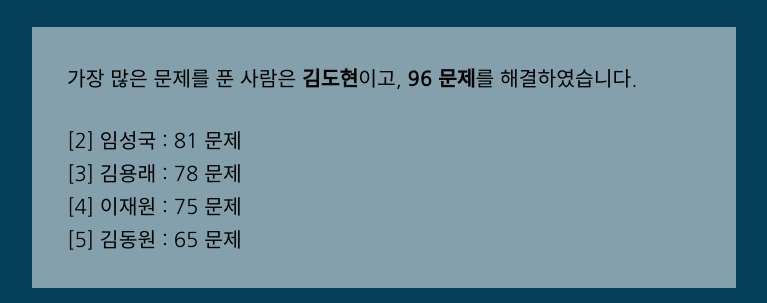
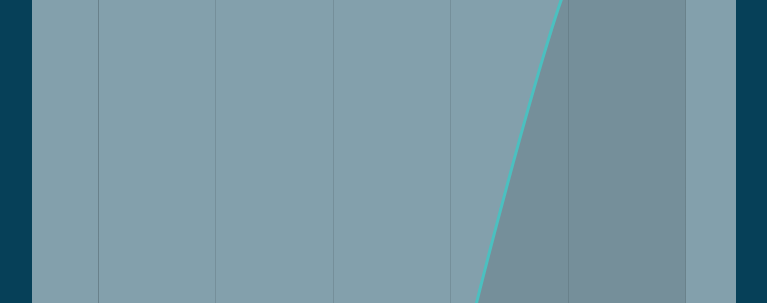
Before and after one commit to TeamCrazyPerformance/2021SummerAlgorithm, a React (Create React App) app: page / in a window 1280 px wide. Shown: the part 1920-2223 px from the top of the page, without its empty margins (256-1023 px from the left). Built offline with nearby package versions, Linux system fonts and the light colour scheme.

Commit message:
UPDATE problem solved chart added
Signed-off-by: yongrae <kyr9389@naver.com>

```diff
--- a/src/App.jsx
+++ b/src/App.jsx
@@ -1,4 +1,5 @@
 import logo from './logo.png';
+import ProblemSolveChart from './component/ProblemSolveChart';
 import './App.css';
 
 function App() {
@@ -33,10 +34,7 @@ function App() {
                     <div className="App-box left-align">
                         <p className="App-body">가장 많은 문제를 푼 사람은 <strong>김도현</strong>이고, <strong>96 문제</strong>를 해결하였습니다.</p>
                         <br/>
-                        <p className="App-body">[2] 임성국 : 81 문제</p>
-                        <p className="App-body">[3] 김용래 : 78 문제</p>
-                        <p className="App-body">[4] 이재원 : 75 문제</p>
-                        <p className="App-body">[5] 김동원 : 65 문제</p>
+                        <ProblemSolveChart/>
                     </div>
                 </header>
             </section>
--- /dev/null
+++ b/src/component/ProblemSolveChart.jsx
@@ -0,0 +1,73 @@
+import React from "react";
+import { Line } from 'react-chartjs-2'
+import './ProblemSolveChart.css';
+
+const ProblemSolveChart = () => {
+    return (
+        <Line
+            data={{
+                labels: ['06.24', '07.08', '07.22', '08.05', '08.19', '08.31'],
+                datasets: [{
+                    label: '김도현',
+                    data: [0, 42, 68, 95, 100, 100],
+                    fill: true,
+                    borderColor: 'rgb(75, 192, 192)',
+                    tension: 0.1
+                },
+                {
+                    label: '임성국',
+                    data: [2, 59, 71, 80, 90, 90],
+                    fill: false,
+                    borderColor: 'rgb(52, 152, 219)',
+                    tension: 0.1
+                },
+                {
+                    label: '김용래',
+                    data: [9, 29, 55, 75, 80, 80],
+                    fill: false,
+                    borderColor: 'rgb(230, 126, 34)',
+                    tension: 0.1
+                },
+                {
+                    label: '이재원',
+                    data: [0, 20, 51, 73, 79, 79],
+                    fill: false,
+                    borderColor: 'rgb(124, 150, 77)',
+                    tension: 0.1
+                },
+                {
+                    label: '김도은',
+                    data: [3, 31, 57, 70, 75, 75],
+                    fill: false,
+                    borderColor: 'rgb(190, 120, 184)',
+                    tension: 0.1
+                },
+                {
+                    label: '김동원',
+                    data: [0, 32, 54, 65, 70, 70],
+                    fill: false,
+                    borderColor: 'rgb(163, 54, 88)',
+                    tension: 0.1
+                },
+                {
+                    label: '이건우',
+                    data: [1, 13, 21, 32, 50, 50],
+                    fill: false,
+                    borderColor: 'rgb(60, 220, 130)',
+                    tension: 0.1
+                },
+                {
+                    label: '신용준',
+                    data: [0, 7, 22, 26, 30, 30],
+                    fill: false,
+                    borderColor: 'rgb(120, 40, 220)',
+                    tension: 0.1
+                }
+                ]
+            }}
+            options={{ maintainAspectRatio: false }}
+        />
+    )
+}
+
+export default ProblemSolveChart;
```
Also changed, not shown: src/component/ProblemSolveChart.css (added).
